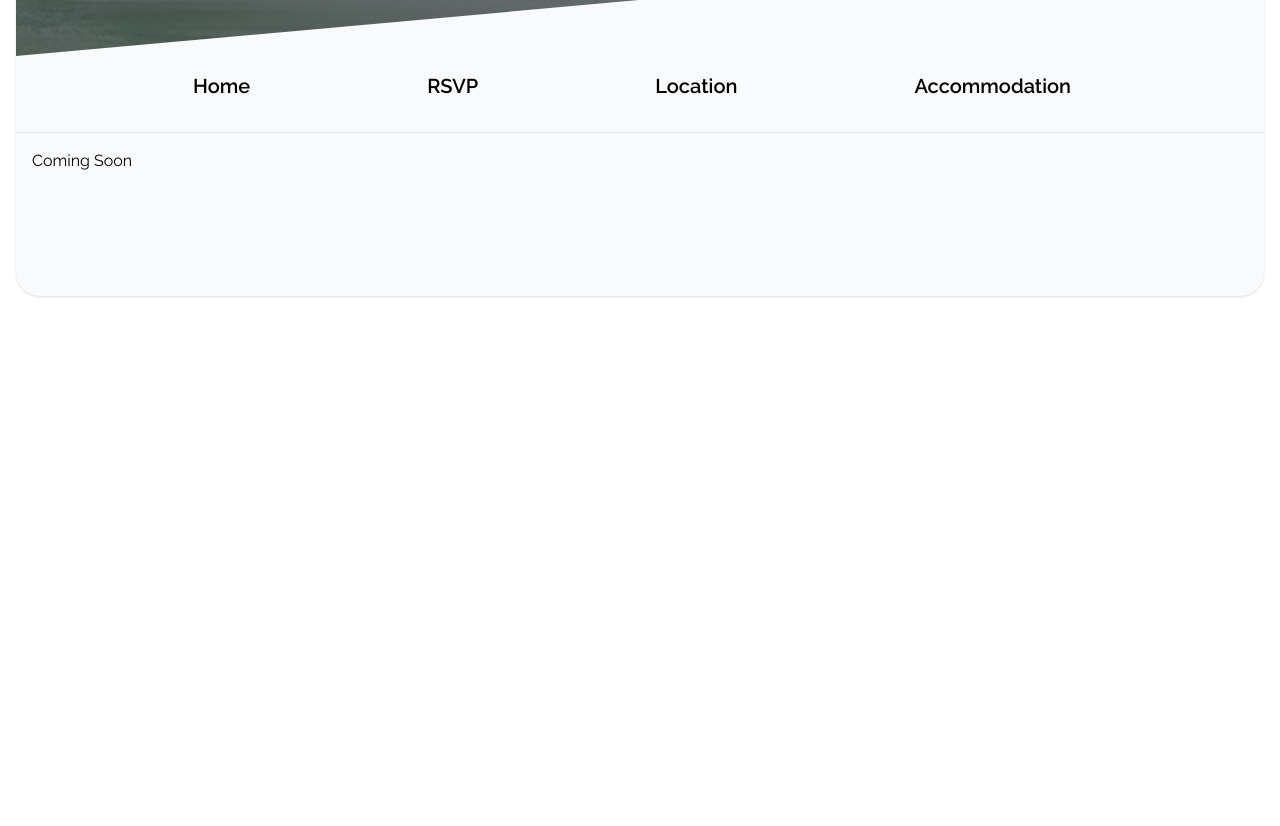
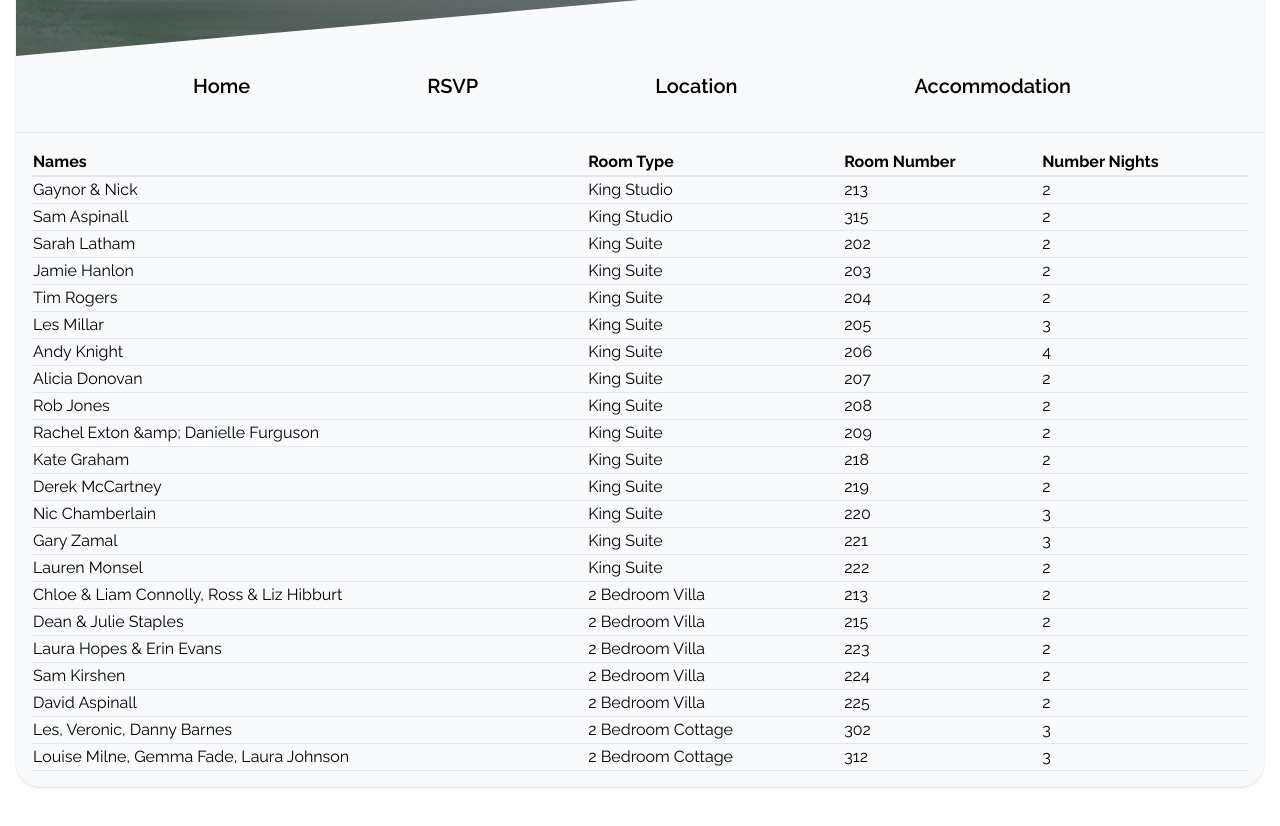
Before and after one commit to jamaspy/jamesandkylie, a Next.js app: page /accommodation in a window 1280 px wide. Shown: the part 520-1346 px from the top of the page. Before the commit the page ends 880 px from the top, so only its background shows below. Built offline with nearby package versions, Linux system fonts and the light colour scheme.

Commit message:
add accoomodation

```diff
--- a/pages/accommodation.js
+++ b/pages/accommodation.js
@@ -1,9 +1,142 @@
-import React from 'react';
-import {Header, Hero, RoundedWrapper} from "../components";
+import React from "react";
+import { Header, Hero, RoundedWrapper } from "../components";
 import Link from "next/link";
 
-
 const Accommodation = () => {
+  const guestList = [
+    {
+      name: "Gaynor & Nick",
+      room: "King Studio",
+      number: "213",
+      nights: "2",
+    },
+    {
+      name: "Sam Aspinall",
+      room: "King Studio",
+      number: "315",
+      nights: "2",
+    },
+    {
+      name: "Sarah Latham",
+      room: "King Suite",
+      number: "202",
+      nights: "2",
+    },
+    {
+      name: "Jamie Hanlon",
+      room: "King Suite",
+      number: "203",
+      nights: "2",
+    },
+    {
+      name: "Tim Rogers",
+      room: "King Suite",
+      number: "204",
+      nights: "2",
+    },
+    {
+      name: "Les Millar",
+      room: "King Suite",
+      number: "205",
+      nights: "3",
+    },
+    {
+      name: "Andy Knight",
+      room: "King Suite",
+      number: "206",
+      nights: "4",
+    },
+    {
+      name: "Alicia Donovan",
+      room: "King Suite",
+      number: "207",
+      nights: "2",
+    },
+    {
+      name: "Rob Jones",
+      room: "King Suite",
+      number: "208",
+      nights: "2",
+    },
+    {
+      name: "Rachel Exton &amp; Danielle Furguson",
+      room: "King Suite",
+      number: "209",
+      nights: "2",
+    },
+    {
+      name: "Kate Graham",
+      room: "King Suite",
+      number: "218",
+      nights: "2",
+    },
+    {
+      name: "Derek McCartney",
+      room: "King Suite",
+      number: "219",
+      nights: "2",
+    },
+    {
+      name: "Nic Chamberlain",
+      room: "King Suite",
+      number: "220",
+      nights: "3",
+    },
+    {
+      name: "Gary Zamal",
+      room: "King Suite",
+      number: "221",
+      nights: "3",
+    },
+    {
+      name: "Lauren Monsel",
+      room: "King Suite",
+      number: "222",
+      nights: "2",
+    },
+    {
+      name: "Chloe & Liam Connolly, Ross & Liz Hibburt ",
+      room: "2 Bedroom Villa",
+      number: "213",
+      nights: "2",
+    },
+    {
+      name: "Dean & Julie Staples",
+      room: "2 Bedroom Villa",
+      number: "215",
+      nights: "2",
+    },
+    {
+      name: "Laura Hopes & Erin Evans",
+      room: "2 Bedroom Villa",
+      number: "223",
+      nights: "2",
+    },
+    {
+      name: "Sam Kirshen",
+      room: "2 Bedroom Villa",
+      number: "224",
+      nights: "2",
+    },
+    {
+      name: "David Aspinall",
+      room: "2 Bedroom Villa",
+      number: "225",
+      nights: "2",
+    },
+    {
+      name: "Les, Veronic, Danny Barnes",
+      room: "2 Bedroom Cottage",
+      number: "302",
+      nights: "3",
+    },
+    {
+      name: "Louise Milne, Gemma Fade, Laura Johnson",
+      room: "2 Bedroom Cottage",
+      number: "312",
+      nights: "3",
+    },
+  ];
   return (
     <div className="container mx-auto p-4 mb-12">
       <Header
@@ -17,24 +150,65 @@ const Accommodation = () => {
           imageTitle={"circa.jpeg"}
         />
         <div className="hidden md:flex items-center justify-evenly pr-4 mt-4 text-center text-xl">
-                    <Link passHref={true} href={'/'}>
-                        <a className={'font-semibold hover:text-slate-400 transition-all ease-in-out duration-150 cursor-pointer'}>Home</a>
+          <Link passHref={true} href={"/"}>
+            <a
+              className={
+                "font-semibold hover:text-slate-400 transition-all ease-in-out duration-150 cursor-pointer"
+              }
+            >
+              Home
+            </a>
           </Link>
-                    <Link passHref={true} href={'/rsvp'}>
-                        <a className={'font-semibold hover:text-slate-400 transition-all ease-in-out duration-150 cursor-pointer'}>RSVP</a>
+          <Link passHref={true} href={"/rsvp"}>
+            <a
+              className={
+                "font-semibold hover:text-slate-400 transition-all ease-in-out duration-150 cursor-pointer"
+              }
+            >
+              RSVP
+            </a>
           </Link>
-                    <Link passHref={true} href={'/location'}>
-                        <a className={'font-semibold hover:text-slate-400 transition-all ease-in-out duration-150 cursor-pointer'}>Location</a>
+          <Link passHref={true} href={"/location"}>
+            <a
+              className={
+                "font-semibold hover:text-slate-400 transition-all ease-in-out duration-150 cursor-pointer"
+              }
+            >
+              Location
+            </a>
           </Link>
-                    <Link passHref={true} href={'/accommodation'}>
-                        <a className={'font-semibold hover:text-slate-400 transition-all ease-in-out duration-150 cursor-pointer'}>Accommodation</a>
+          <Link passHref={true} href={"/accommodation"}>
+            <a
+              className={
+                "font-semibold hover:text-slate-400 transition-all ease-in-out duration-150 cursor-pointer"
+              }
+            >
+              Accommodation
+            </a>
           </Link>
         </div>
-
-
-                <hr className='mt-8'/>
+        <hr className="mt-8" />
         <div className="flex flex-col md:flex-row p-4">
-                    Coming Soon
+          <table class="table-auto w-full text-xs md:text-base">
+            <thead className="text-left">
+              <tr className="divide-gray-400 border-b-2 py-1">
+                <th>Names</th>
+                <th>Room Type</th>
+                <th>Room Number</th>
+                <th>Number Nights</th>
+              </tr>
+            </thead>
+            <tbody>
+              {guestList.map((guest, index) => (
+                <tr key={index} className="divide-gray-400 border-b py-2">
+                  <td>{guest.name}</td>
+                  <td>{guest.room}</td>
+                  <td>{guest.number}</td>
+                  <td>{guest.nights}</td>
+                </tr>
+              ))}
+            </tbody>
+          </table>
         </div>
       </RoundedWrapper>
     </div>
--- a/pages/api/guestList.js
+++ b/pages/api/guestList.js
@@ -1,13 +1,14 @@
-import { PrismaClient } from '@prisma/client'
+import { PrismaClient } from "@prisma/client";
 
-const prisma = new PrismaClient()
+const prisma = new PrismaClient();
 
 export default async function handler(req, res) {
-    try {
-        const guests = await prisma.rsvp.findMany()
-        return res.status(200).json(guests, { success: true })
-    } catch (error) {
-        console.error('Request error', error)
-        res.status(500).json({ error: 'Error creating question', success: false })
-    }
+  try {
+    const guests = await prisma.rsvp.findMany();
+    console.log(guests);
+    return res.status(200).json(guests, { success: true });
+  } catch (error) {
+    console.error("Request error", error);
+    res.status(500).json({ error: "Error creating question", success: false });
+  }
 }
--- a/pages/api/rsvp.js
+++ b/pages/api/rsvp.js
@@ -1,28 +1,8 @@
-import {PrismaClient} from '@prisma/client'
+import { PrismaClient } from "@prisma/client";
 
-const prisma = new PrismaClient()
+const prisma = new PrismaClient();
+let nodemailer = require("nodemailer");
 
-export default async function handler(req, res) {
-
-    if (req.method === 'POST') {
-        return await createRsvp(req, res)
-    } else {
-        return res.status(405).json({message: 'Method not allowed', success: false})
-    }
-}
-
-async function createRsvp(req, res) {
-    let nodemailer = require("nodemailer");
-    const body = req.body
-    try {
-        const newEntry = await prisma.rsvp.create({
-            data: {
-                name: body.name,
-                rsvp: body.rsvp,
-                dietReqs: body.dietReqs,
-                message: body.message
-            }
-        })
 const transporter = nodemailer.createTransport({
   port: 465,
   host: "smtp.gmail.com",
@@ -32,25 +12,57 @@ async function createRsvp(req, res) {
   },
   secure: true,
 });
+
+export default async function handler(req, res) {
+  if (req.method === "POST") {
+    await createRsvp(req, res);
+    return res.status(200).json({ status: "RSVP Stored & Email Sent" });
+  } else {
+    return res
+      .status(405)
+      .json({ message: "Method not allowed", success: false });
+  }
+}
+
+async function createRsvp(req, res) {
+  const body = req.body;
+
   const mailData = {
     from: `dontreply@dontreply.com`,
     to: `${process.env.NEXT_PUBLIC_EMAIL_ADDRESS}`,
     subject: `Wedding RSVP from ${req.body.name}`,
     text: req.body.message + " | Sent from website",
-            html: `    <p> <strong>Wedding RSVP from:</strong> ${body.name}</p>
+    html: `<p> <strong>Wedding RSVP from:</strong> ${body.name}</p>
            <p>RSVP Status: ${body.rsvp}</p>
            <p>RSVP Dietary Requirements: ${body.dietReqs}</p>
            <p>Message: ${body.message}</p>
         `,
   };
+
+  await prisma.rsvp
+    .create({
+      data: {
+        name: body.name,
+        rsvp: body.rsvp,
+        dietReqs: body.dietReqs,
+        message: body.message,
+      },
+    })
+    .then((r) => {
       transporter.sendMail(mailData, function (err, info) {
         if (err)
-                res.status(500).json({status: "Email Failed", data: req.body, err});
-            else res.status(200).json({status: "Email Sent", data: req.body, info});
+          return res
+            .status(500)
+            .json({ status: "Email Failed", data: req.body, err });
+        else
+          return res
+            .status(200)
+            .json({ status: "Email Sent", data: res.data, info });
       });
-        return res.status(200).json(newEntry, {success: true})
-    } catch (error) {
-        console.error('Request error', error)
-        res.status(500).json({error: 'Error creating question', success: false})
+    })
+    .catch((error) =>
+      res
+        .status(500)
+        .json({ status: "Error Creating & Sending", data: req.body, error })
+    );
 }
-}
```
Also changed, not shown: components/sections/RSVP.jsx (+123 -80 lines), pages/guestlist.js (+50 -32 lines). Lines whose indentation alone changed are shown as unchanged.
